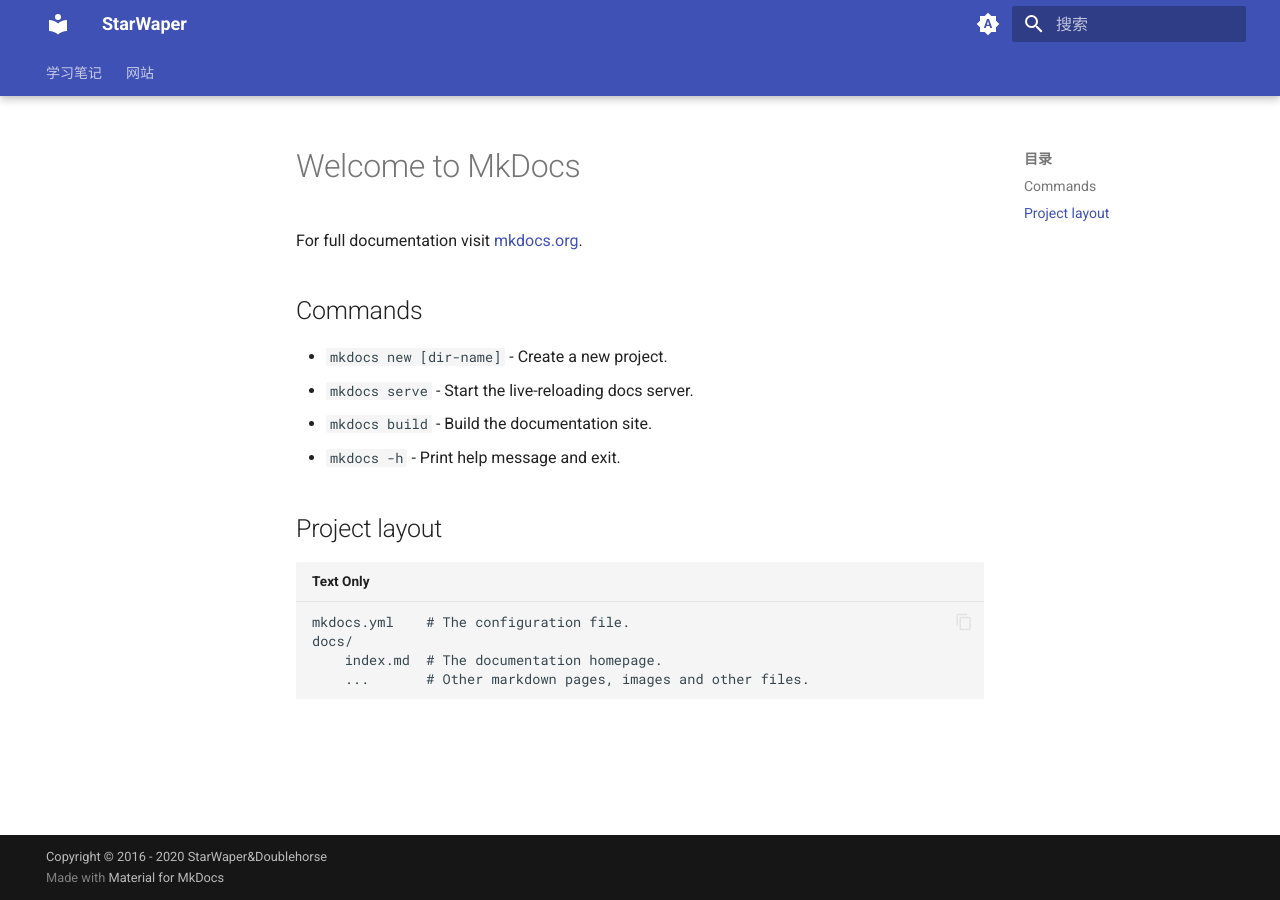
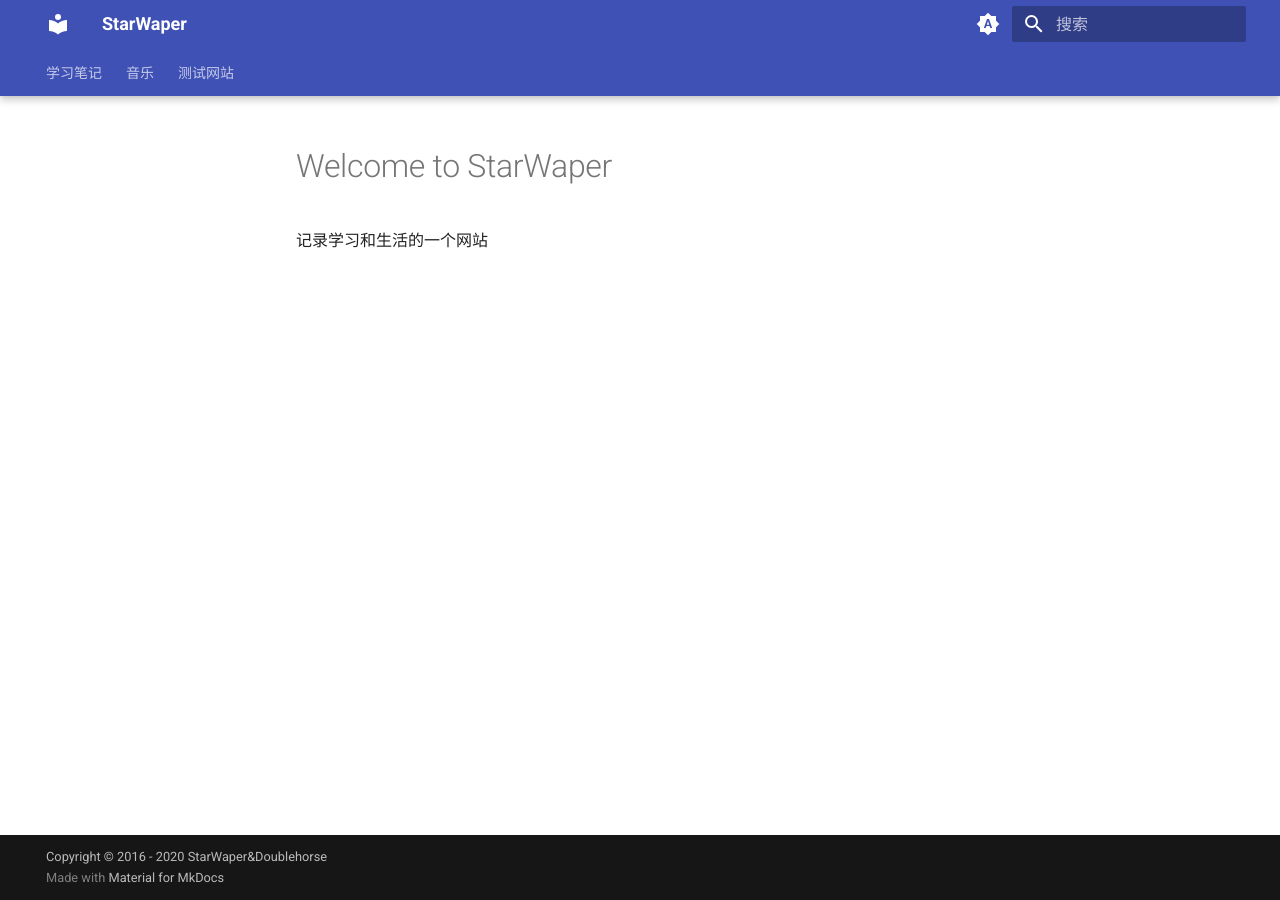
Before and after one commit to doublehorse2000/doublehorse2000.github.io, an MkDocs documentation site: the page built from docs/index.md, in a window 1280 px wide. Built offline with MkDocs 1.6.1 and Material for MkDocs 9.7.7, drawn with Linux system fonts in a browser that asks for light colours.

Commit message:
画了一堆饼

```diff
--- a/docs/index.md
+++ b/docs/index.md
@@ -1,17 +1,3 @@
-# Welcome to MkDocs
+# Welcome to StarWaper
 
-For full documentation visit [mkdocs.org](https://www.mkdocs.org).
-
-## Commands
-
-* `mkdocs new [dir-name]` - Create a new project.
-* `mkdocs serve` - Start the live-reloading docs server.
-* `mkdocs build` - Build the documentation site.
-* `mkdocs -h` - Print help message and exit.
-
-## Project layout
-
-    mkdocs.yml    # The configuration file.
-    docs/
-        index.md  # The documentation homepage.
-        ...       # Other markdown pages, images and other files.
+记录学习和生活的一个网站
--- a/mkdocs.yml
+++ b/mkdocs.yml
@@ -5,9 +5,14 @@
 
 nav:
   - 学习笔记:
-    - STUDY/AdvancedControl.md
-    - STUDY/KalmanFilter.md
-  - 网站:
+    - 控制:
+      - STUDY/AdvancedControl.md
+      - STUDY/KalmanFilter.md
+  - 音乐:
+    - VOCALOID:
+      - MUSIC/Voice.md
+      - MUSIC/Synthesizer_V.md
+  - 测试网站:
     - TEST/test.md
 
 theme:
```
Also changed, not shown: docs/MUSIC/Synthesizer_V.md (added, +5 -0 lines), docs/MUSIC/Voice.md (added, +1 -0 lines), 1 other file.
